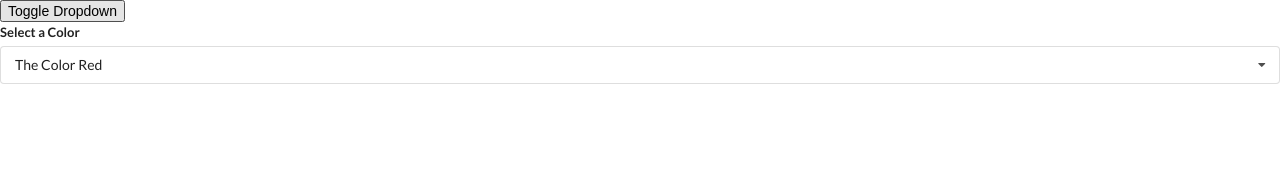
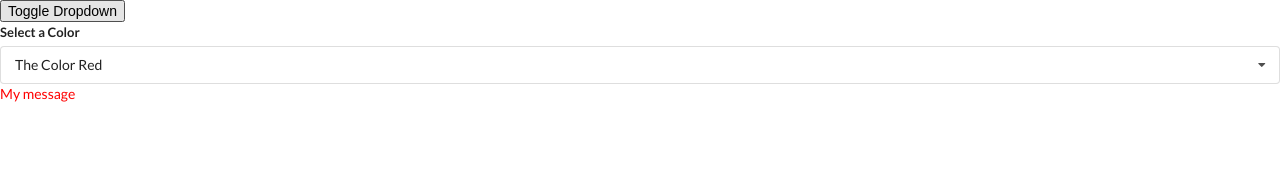
Before and after one commit to V1ctorC/widgets, a React (Create React App) app: page / in a window 1280 px wide. Shown: the top 174 px of the page. Built offline with nearby package versions, Linux system fonts and the light colour scheme.

Commit message:
BONUS + change text color when user select a value

```diff
--- a/src/App.js
+++ b/src/App.js
@@ -46,6 +46,8 @@ const App = () => {
                 <Dropdown selected={selected} onSelectedChange={setSelected} options={options} />
                 : null
             }
+
+            <p style={{color: selected.value}}>My message</p>
         </div>
     )
 }
```
